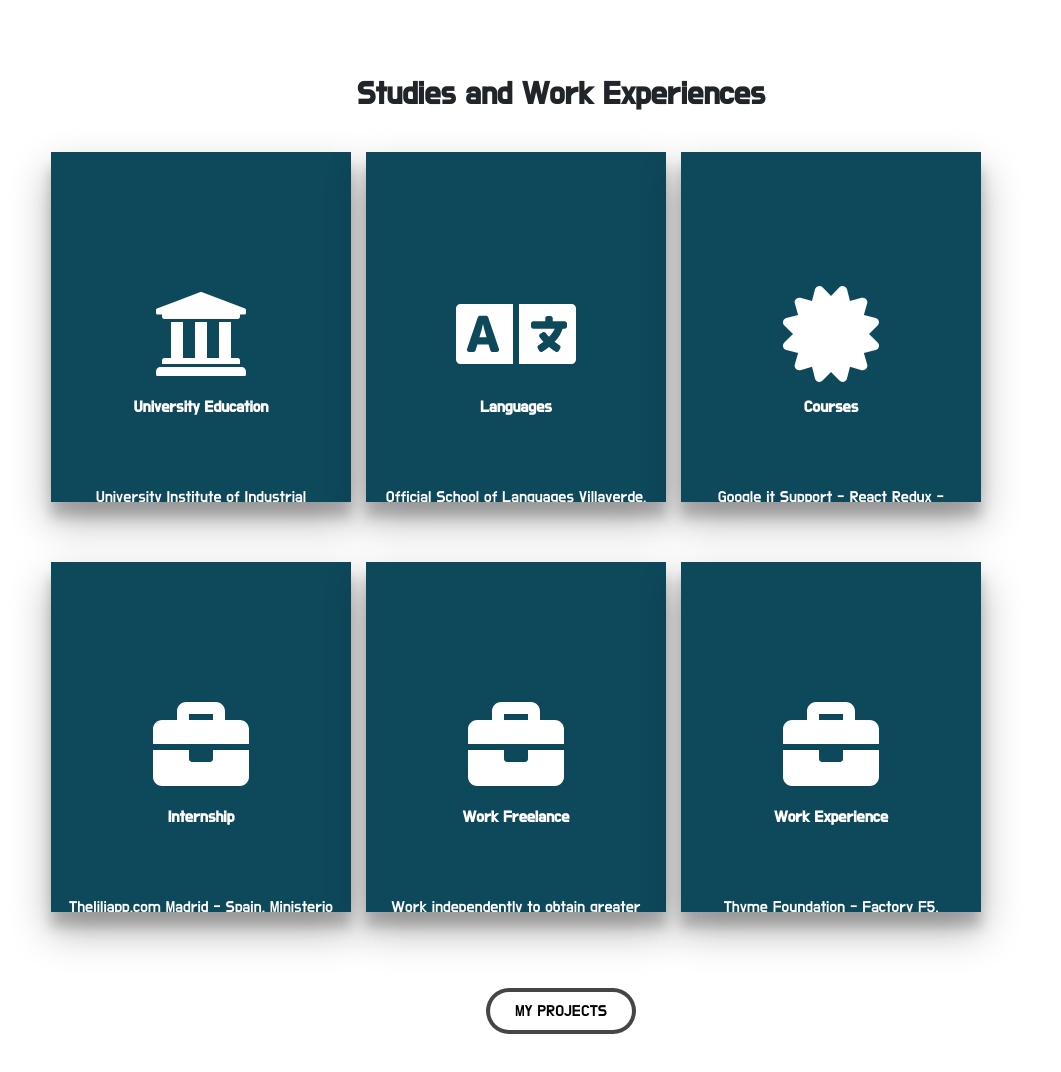
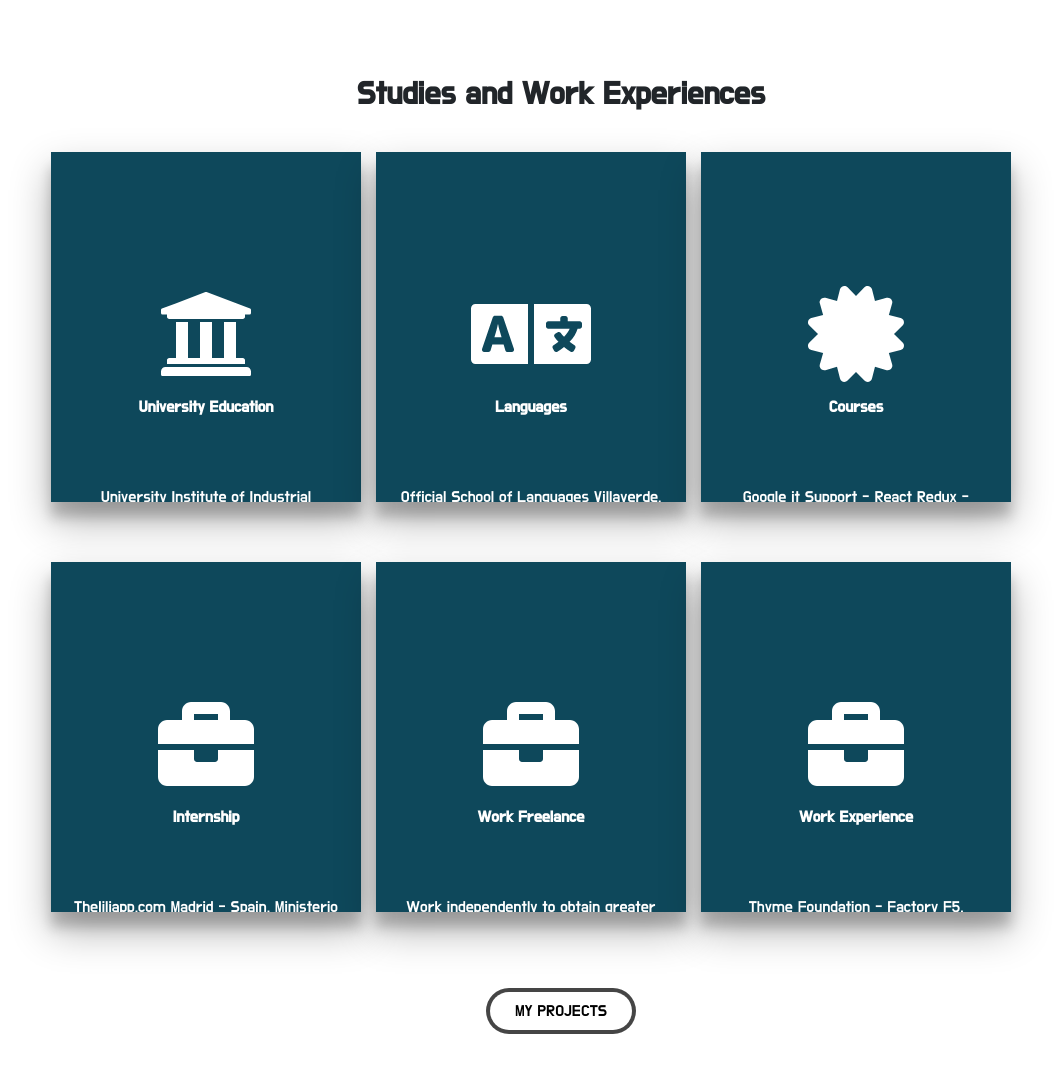
Before and after one commit to Annysanz/AKSR, a website: page docs/index.html in a window 1280 px wide. Shown: the part 1540-2612 px from the top of the page, without its empty margins (79-1140 px from the left). Drawn offline with nearby package versions, Linux system fonts and the light colour scheme.

Commit message:
col section studies

```diff
--- a/docs/index.html
+++ b/docs/index.html
@@ -94,7 +94,7 @@
                 <div class="row gx-4 gx-lg-5 justify-content-center">
                     <div class="col-lg-10">
                         <h2 class="lang" key="title-studies">Studies and Work Experiences</h2>
-                        <div class="col-md-3 studies cardd">
+                        <div class="col-md-4 studies cardd">
                             <div class="wrapper">
                                 <div class="data">
                                     <i class="icon-studies fas fa-university"></i>
@@ -107,7 +107,7 @@
                                 </div>
                             </div>
                         </div>
-                        <div class="col-md-3 studies cardd">
+                        <div class="col-md-4 studies cardd">
                             <div class="wrapper">
                                 <div class="data">
                                     <i class="icon-studies fas fa-language"></i>
@@ -120,7 +120,7 @@
                                 </div>
                             </div>
                         </div>
-                        <div class="col-md-3 studies cardd">
+                        <div class="col-md-4 studies cardd">
                             <div class="wrapper">
                                 <div class="data">
                                     <i class="icon-studies fas fa-certificate"></i>
@@ -133,7 +133,7 @@
                                 </div>
                             </div>
                         </div>
-                        <div class="col-lg-3 studies cardd">
+                        <div class="col-lg-4 studies cardd">
                             <div class="wrapper">
                                 <div class="data">
                                     <i class="icon-studies fas fa-briefcase"></i>
@@ -146,7 +146,7 @@
                                 </div>
                             </div>
                         </div>
-                        <div class="col-lg-3 studies cardd">
+                        <div class="col-lg-4 studies cardd">
                             <div class="wrapper">
                                 <div class="data">
                                     <i class="icon-studies fas fa-briefcase"></i>
@@ -158,7 +158,7 @@
                                 </div>
                             </div>
                         </div>
-                        <div class="col-lg-3 studies cardd">
+                        <div class="col-lg-4 studies cardd">
                             <div class="wrapper">
                                 <div class="data">
                                     <i class="icon-studies fas fa-briefcase"></i>
```
